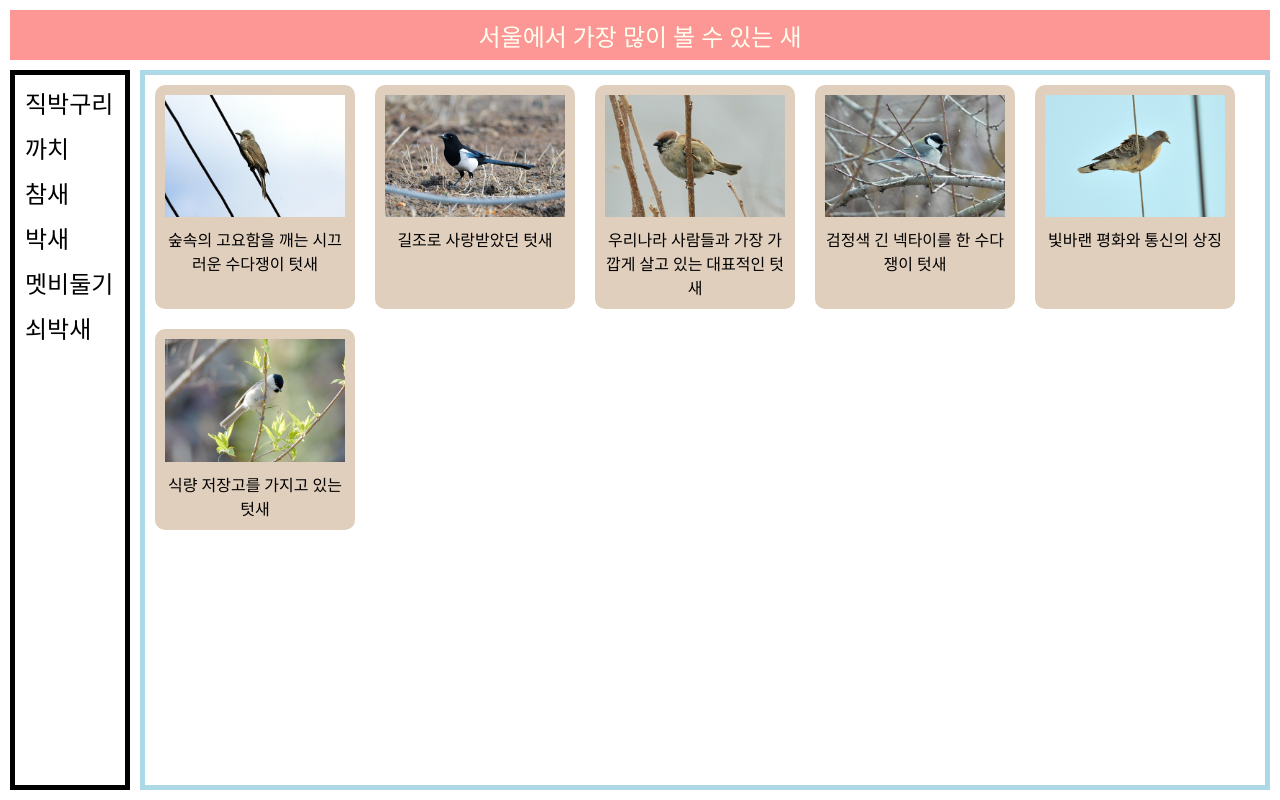
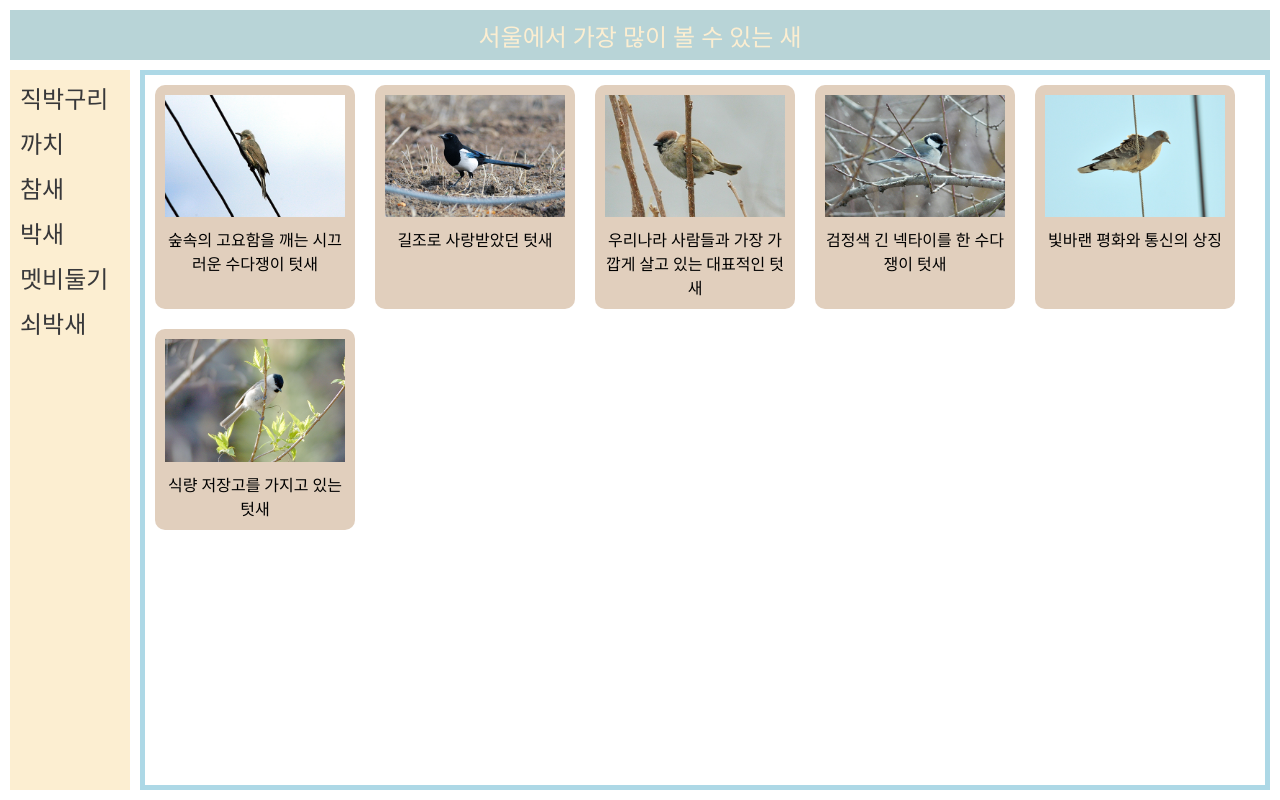
Before and after one commit to lttlsunshn/lttlsunshn.github.io-html-css-js, a plain HTML site: page index.html in a window 1280 px wide. Drawn offline with Linux system fonts and the light colour scheme; a web font is replaced by a local one.

Commit message:
7th commit

```diff
--- a/style.css
+++ b/style.css
@@ -6,10 +6,19 @@
   font-style: normal;
 }
 
+/* RGB : 227 86 60 : #e3563c */
+/* RGB : (230,230,229) #e6e6e5 회색*/
+/* RGB : (56, 56, 58) #38383a */
+
 :root {
   --mint: #9ddfd3;
   --coral: #fd9795;
   --beige: #e1cfbd;
+  --colorA: #b8d4d7;
+  --colorB: #fceed1;
+  --colorC: #e3563c;
+  --colorD: #e6e6e5;
+  --colorE: #38383a;
 }
 
 html,
@@ -34,9 +43,9 @@ body {
   flex-flow: row nowrap;
   justify-content: center;
   align-items: center;
-  color: ivory;
-  background-color: var(--coral);
-  border: 5px solid var(--coral);
+  color: var(--colorB);
+  background-color: var(--colorA);
+  /* border: 5px solid var(--coral); */
   height: 50px;
   font-size: 1.5rem;
 }
@@ -53,7 +62,9 @@ main {
   flex-flow: column nowrap;
   width: 120px;
   flex-shrink: 0;
-  border: 5px solid black;
+  /* border: 5px solid black; */
+  color: var(--colorE);
+  background-color: var(--colorB);
   padding: 10px;
 }
 
```
